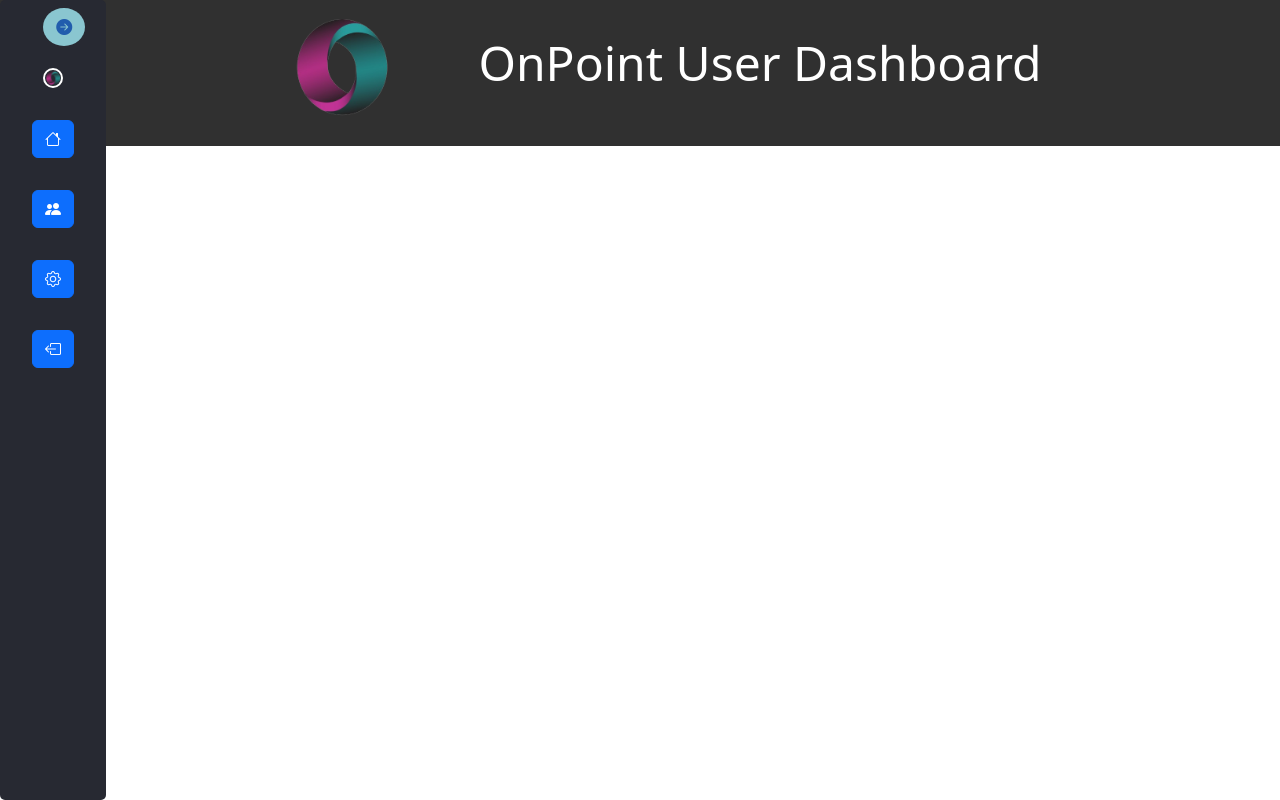
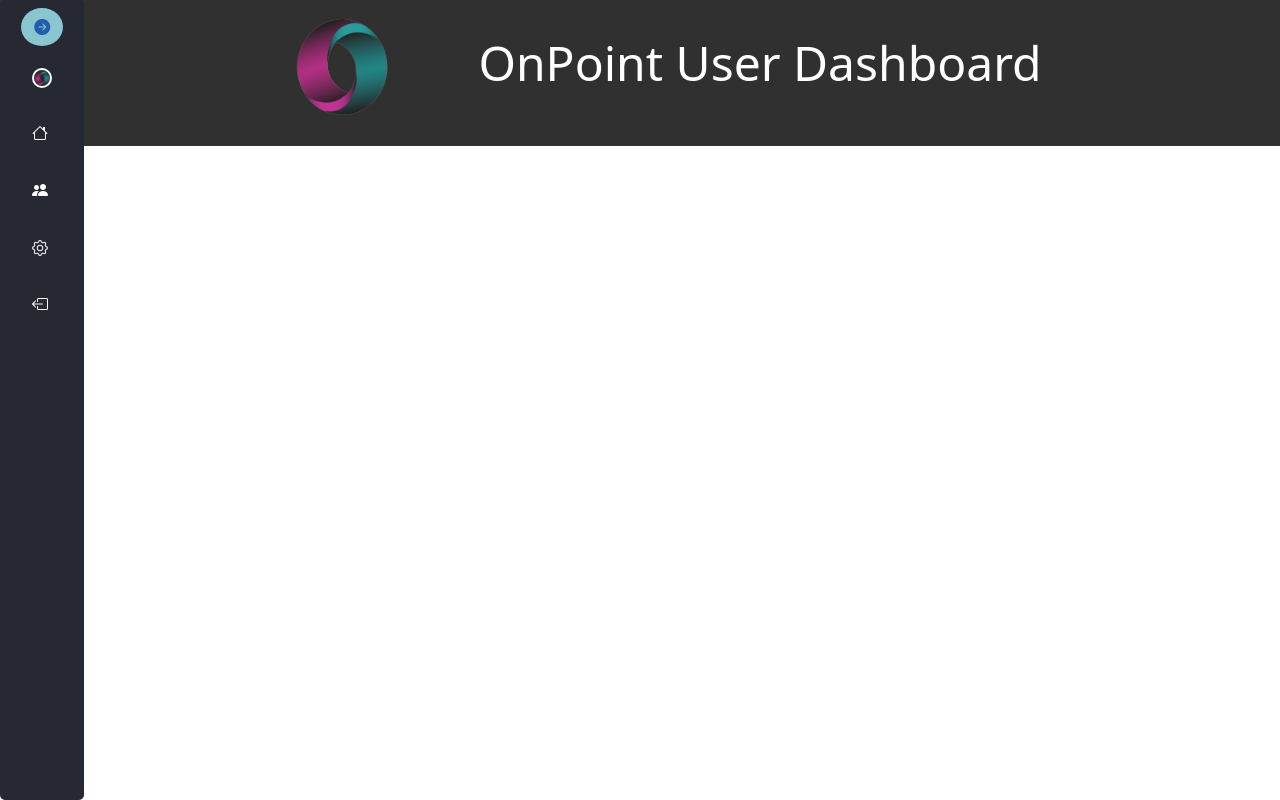
Before and after one commit to equanimityspace/opsg-frontend, a React (Vite) app: page /user/1 in a window 1280 px wide. Built offline with nearby package versions, Linux system fonts and the light colour scheme.

Commit message:
overrode defualt bootstrap styling

```diff
--- a/src/Features/Navigations/Navbars/UserNav.css
+++ b/src/Features/Navigations/Navbars/UserNav.css
@@ -101,20 +101,10 @@
     transform: translateX(50%);
   }
 }
-.edit-profile {
-  background: none;
-  border: none;
-  padding: 0;
-  outline: none;
-  box-shadow: none;
-  color: inherit;
+/* bootstrap button styling overide */
+.icon-btn {
+  background: none !important;
+  border: none !important;
+  padding: 0 !important;
+  color: white !important;
 }
-
-.edit-profile:hover,
-.edit-profile:focus,
-.edit-profile:active {
-  background-color: transparent;
-  color: inherit;
-  outline: none;
-  box-shadow: none;
-}
--- a/src/Features/Navigations/Navbars/UserNav.jsx
+++ b/src/Features/Navigations/Navbars/UserNav.jsx
@@ -56,13 +56,21 @@ export const UserNav = (props) => {
 
           <ul className="list-unstyled components">
             <li className="list-item">
-              <Button onClick={handleHomeClick} className="home-click">
+              <Button
+                onClick={handleHomeClick}
+                variant="link"
+                className="icon-btn"
+              >
                 <i className="bi bi-house"></i>
               </Button>
               <Link to="/">Home</Link>
             </li>
             <li className="list-item">
-              <Button onClick={handleInvoiceClick} className="invoice-click">
+              <Button
+                onClick={handleInvoiceClick}
+                variant="link"
+                className="icon-btn"
+              >
                 <i className="bi bi-people-fill"></i>
               </Button>
               <Link to="/admin/users">Invoices</Link>
@@ -70,14 +78,15 @@ export const UserNav = (props) => {
             <li className="list-item-unstyled">
               <Button
                 onClick={handleEditProfileClick}
-                className="edit-profile-click"
+                variant="link"
+                className="icon-btn"
               >
                 <i className="bi bi-gear"></i>
               </Button>
               <Link to={`/profile/${userId}`}>Edit profile</Link>
             </li>
             <li className="list-item">
-              <Button onClick={handleClick} className="Logout-icon-click">
+              <Button onClick={handleClick} variant="link" className="icon-btn">
                 <i className="bi bi-box-arrow-left"></i>
               </Button>
               <Link to="/" onClick={handleClick}>
```
